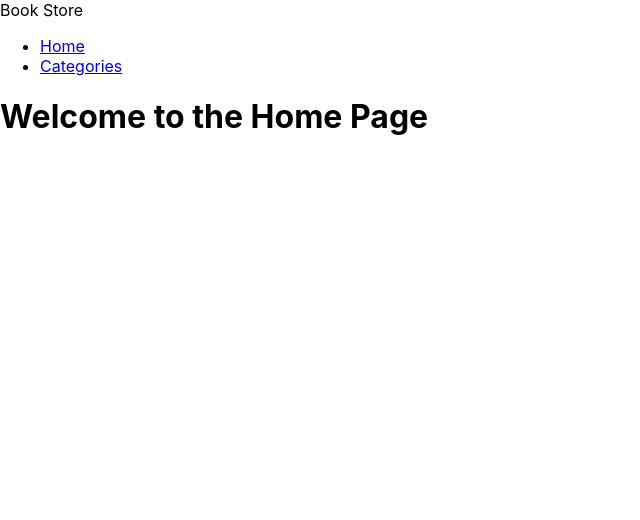
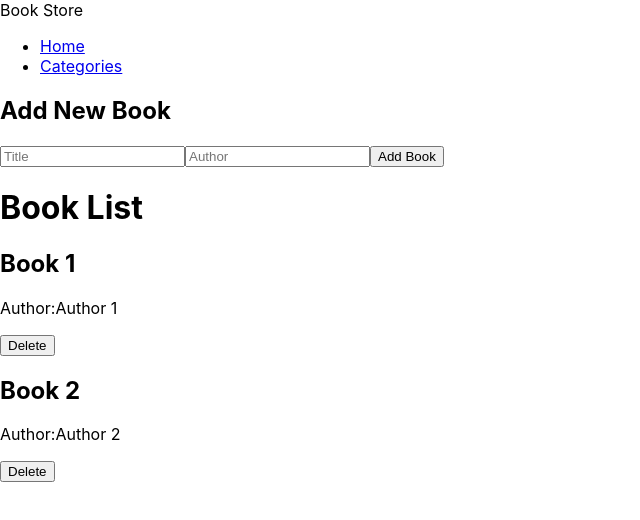
Before and after one commit to henask12/bookstore, a React (Create React App) app: page / in a window 1280 px wide. Shown: the top 520 px of the page, without its empty margins (0-640 px from the left). Built offline with nearby package versions, Linux system fonts and the light colour scheme.

Commit message:
update Readme file and navigation bar

```diff
--- a/src/App.js
+++ b/src/App.js
@@ -2,11 +2,19 @@ import React from 'react';
 import {
   BrowserRouter as Router, Routes, Route, Link,
 } from 'react-router-dom';
+import BookList from './components/BookList';
+import BookForm from './components/BookForm';
 
 const App = () => {
-  const Home = () => <h1>Welcome to the Home Page</h1>;
+  const Home = () => (
+    <>
+      <BookForm />
+      <BookList />
+    </>
+  );
 
-  const Categories = () => <h1>Welcome to the Categories Page</h1>;
+  const Categories = () => <h1 className="mt-5">Welcome to the Categories Page</h1>;
+
   return (
     <Router>
       <nav className="bg-gray-800 py-4">
@@ -21,7 +29,7 @@ const App = () => {
               </Link>
             </li>
             <li>
-              <Link to="/calculator" className="text-white hover:text-teal-200">
+              <Link to="/catagories" className="text-white hover:text-teal-200">
                 Categories
               </Link>
             </li>
```
Also changed, not shown: 2 other files (tests, documents, lock files or other folders).
